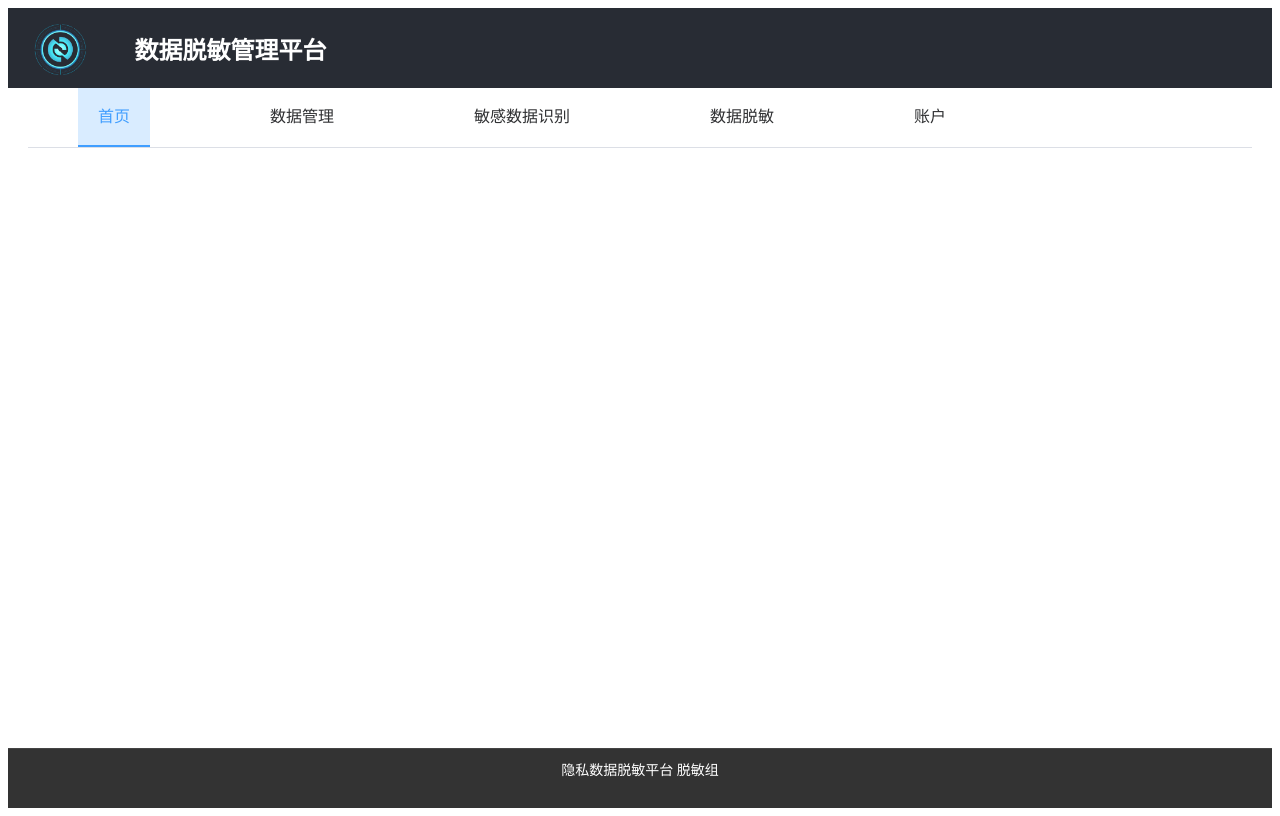
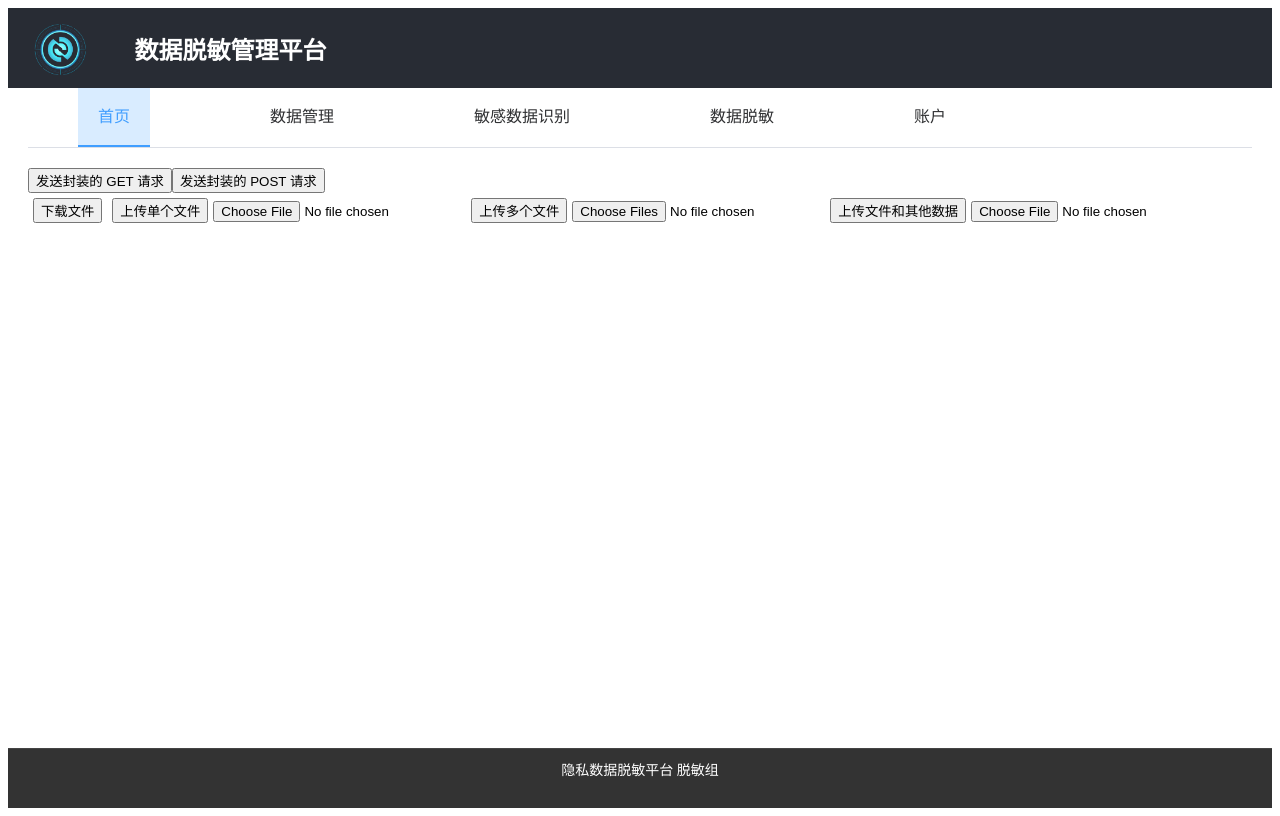
Before and after one commit to YangAHAb/-, a Vue app: page /identification in a window 1280 px wide. Built offline with nearby package versions, Linux system fonts and the light colour scheme.

Commit message:
前后端通信demo

```diff
--- a/package.json
+++ b/package.json
@@ -10,6 +10,7 @@
     "test:unit": "vitest"
   },
   "dependencies": {
+    "axios": "^1.7.5",
     "element-plus": "^2.8.1",
     "sql.js": "^1.11.0",
     "vue": "^3.4.29",
--- a/src/components/HelloWorld.vue
+++ b/src/components/HelloWorld.vue
@@ -1,19 +1,21 @@
 <script setup>
 defineProps({
-  msg: {
-    type: String,
-    required: true
-  }
+    msg: {
+        type: String,
+        required: true
+    }
 })
+
+import ServiceTest from '../service/ServiceTest.vue'
+import FileService from '../service/FileService.vue'
 </script>
 
 <template>
 
-
+    <ServiceTest />
+    <FileService />
 
 
 </template>
 
-<style scoped>
-
-</style>
+<style scoped></style>
--- /dev/null
+++ b/src/service/FileService.vue
@@ -0,0 +1,62 @@
+<template>
+    <div>
+        <!-- 下载文件 -->
+        <button @click="downloadFileHandle">下载文件</button>
+
+        <!-- 上传单个文件 -->
+        <button @click="uploadSingleFileHandle">上传单个文件</button>
+        <input type="file" ref="singleFile" />
+
+        <!-- 上传多个文件 -->
+        <button @click="uploadMultipleFilesHandle">上传多个文件</button>
+        <input type="file" ref="multipleFiles" multiple />
+
+        <!-- 上传文件和其他数据 -->
+        <button @click="uploadFileWithDataHandle">上传文件和其他数据</button>
+        <input type="file" ref="fileWithData" />
+    </div>
+</template>
+
+<script setup>
+import { ref } from 'vue';
+import { downloadFile, uploadFile, uploadMultipleFiles, uploadFileWithData } from './request';
+
+// 引用输入框
+const singleFile = ref(null);
+const multipleFiles = ref(null);
+const fileWithData = ref(null);
+
+const userId = 123;
+const taskId = 456;
+
+// 处理文件下载
+function downloadFileHandle() {
+    downloadFile('/download', {
+        user_id: userId,
+        task_id: taskId
+    }, userId.toString() + "_" + taskId.toString() + ".db").then(() => {
+        console.log('文件下载成功');
+    }).catch(error => {
+        console.error('文件下载失败:', error);
+    });
+}
+
+// 处理单个文件上传
+function uploadSingleFileHandle() {
+    const file = singleFile.value?.files[0];
+    if (file) {
+        uploadFile('/upload', file).then(() => {
+            console.log('文件上传成功');
+        }).catch(error => {
+            console.error('文件上传失败:', error);
+        });
+    }
+}
+
+</script>
+
+<style scoped>
+button {
+    margin: 5px;
+}
+</style>
```
Also changed, not shown: src/App.vue (+10 -11 lines), 1 other file (tests, documents, lock files or other folders).
